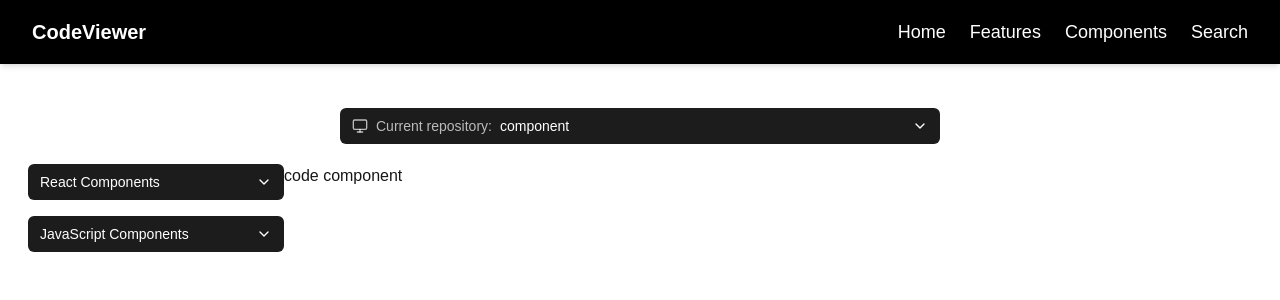
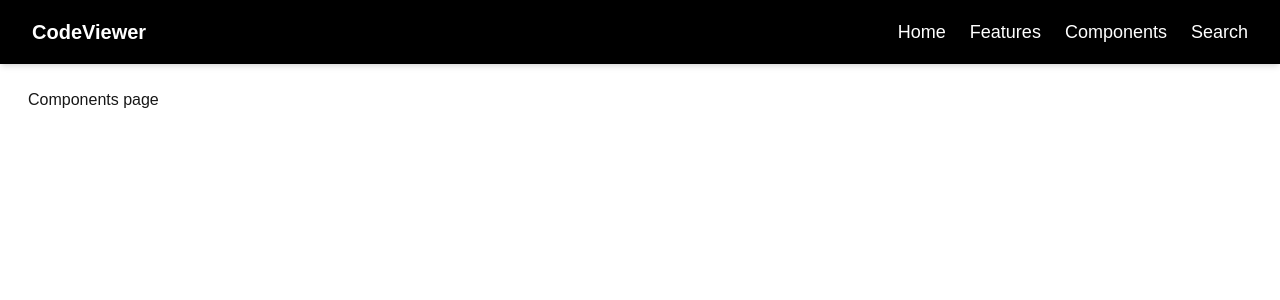
Before and after one commit to radhika757/machine-coding, a Next.js app: page /components in a window 1280 px wide. Shown: the top 300 px of the page. Built offline with nearby package versions, Linux system fonts and the light colour scheme.

Commit message:
Base Code for new layout

```diff
--- a/app/(routes)/components/page.tsx
+++ b/app/(routes)/components/page.tsx
@@ -1,21 +1,12 @@
 "use client"
 
-import Dropdown from '@/app/_components/dropdown/Dropdown'
-import CodeTemplate from '@/app/_components/layouts/CodeTemplate'
-import SideMenu from '@/app/_components/side-menu/SideMenu'
 import React from 'react'
 
 const components = () => {
   return (
    <>
    <div className='px-7 py-6'>
-    <div className='flex justify-center mt-5'>
-      <Dropdown/>
-    </div>
-    <div className='flex mt-5'>
-      <SideMenu/>
-      <CodeTemplate/>
-    </div>
+    Components page
    </div>
    </>
   )
--- a/app/_components/layouts/CodeTemplate.tsx
+++ /dev/null
@@ -1,11 +0,0 @@
-import React from 'react'
-
-const CodeTemplate = () => {
-    return (
-      <div>
-        code component
-      </div>
-    )
-}
-
-export default CodeTemplate
--- a/app/_components/side-menu/SideMenu.tsx
+++ b/app/_components/side-menu/SideMenu.tsx
@@ -1,38 +1,10 @@
-import { ChevronDown } from 'lucide-react'
-import React, { useState } from 'react'
 
-type ToggleKey = "react" | "javascript";
+import React from 'react'
+
 
 const SideMenu = () => {
-    const [isOpen, setIsOpen] = useState({
-        react: false,
-        javascript: false
-    })
-
-    const handleToggle = (key: ToggleKey) => {
-        setIsOpen(prevState => ({
-            ...prevState,
-            [key]: !prevState[key]
-        }));
-    };
-
-    return (
-        <div className='w-full max-w-64'>
-            <button
-                onClick={() => handleToggle('react')}
-                className="flex w-full items-center justify-between gap-2 rounded-md bg-[#1c1c1c] px-3 py-2 text-sm text-white transition-colors hover:bg-[#2c2c2c]"
-            >
-                React Components
-                <ChevronDown className={`h-4 w-4 transition-transform ${isOpen.react ? "rotate-180" : ""}`} />
-            </button>
-            <button
-                onClick={() => handleToggle('javascript')}
-                className=" mt-4 flex w-full items-center justify-between gap-2 rounded-md bg-[#1c1c1c] px-3 py-2 text-sm text-white transition-colors hover:bg-[#2c2c2c]"
-            >
-                JavaScript Components
-                <ChevronDown className={`h-4 w-4 transition-transform ${isOpen.javascript ? "rotate-180" : ""}`} />
-            </button>
-        </div>
+    return(
+        <div>Side menu</div>
     )
 }
 
```
